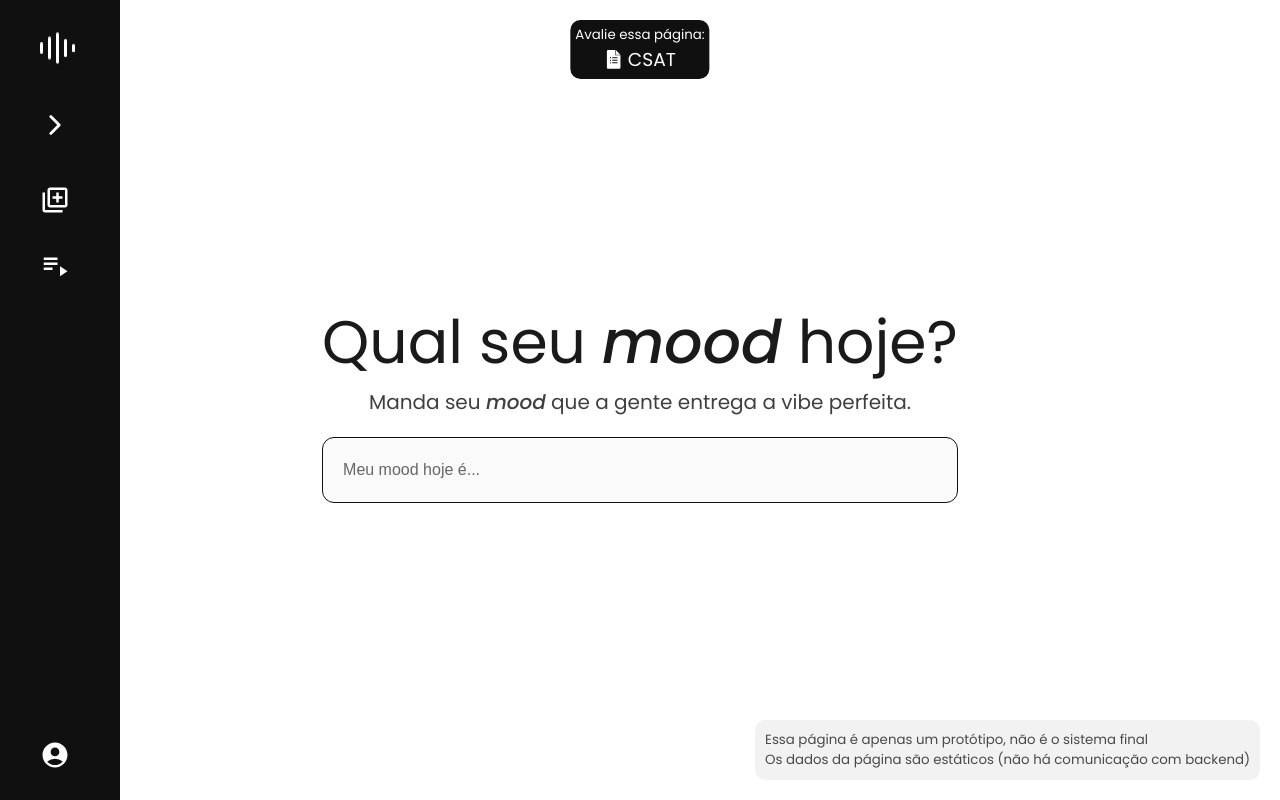
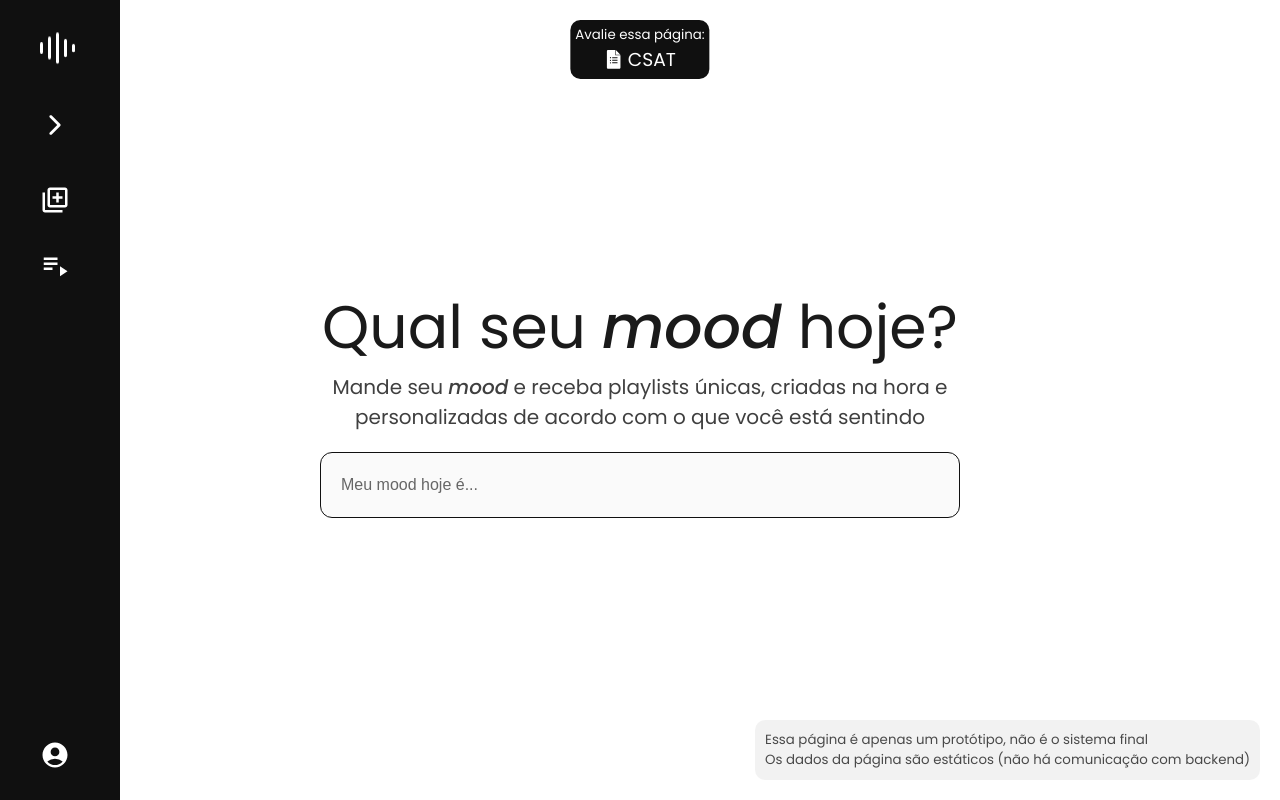
Before and after one commit to Kauan-13/moodify, a React (Vite) app: page / in a window 1280 px wide. Built offline with nearby package versions, Linux system fonts and the light colour scheme.

Commit message:
Alterada mensagem da página inicial para melhor explicação do sistema

```diff
--- a/src/components/Title/index.tsx
+++ b/src/components/Title/index.tsx
@@ -5,7 +5,7 @@ const Title = () =>{
     return <>
     <div className={style.container}>
         <h1>Qual seu <em>mood</em> hoje? </h1>
-        <p>Manda seu <em>mood</em> que a gente entrega a vibe perfeita.</p>
+        <p>Mande seu <em>mood</em> e receba playlists únicas, criadas na hora e personalizadas de acordo com o que você está sentindo</p>
     </div>
     </>
 
--- a/src/components/Title/style.module.css
+++ b/src/components/Title/style.module.css
@@ -4,6 +4,7 @@
     align-items: center;
     flex-direction: column;
     user-select: none;
+    width: 60%;
 }
 
 .container h1{
@@ -13,6 +14,7 @@
 
 .container p{
     font-size: 20px;
+    text-align: center;
     color: rgba(0, 0, 0, 0.753);
 }
 
```
